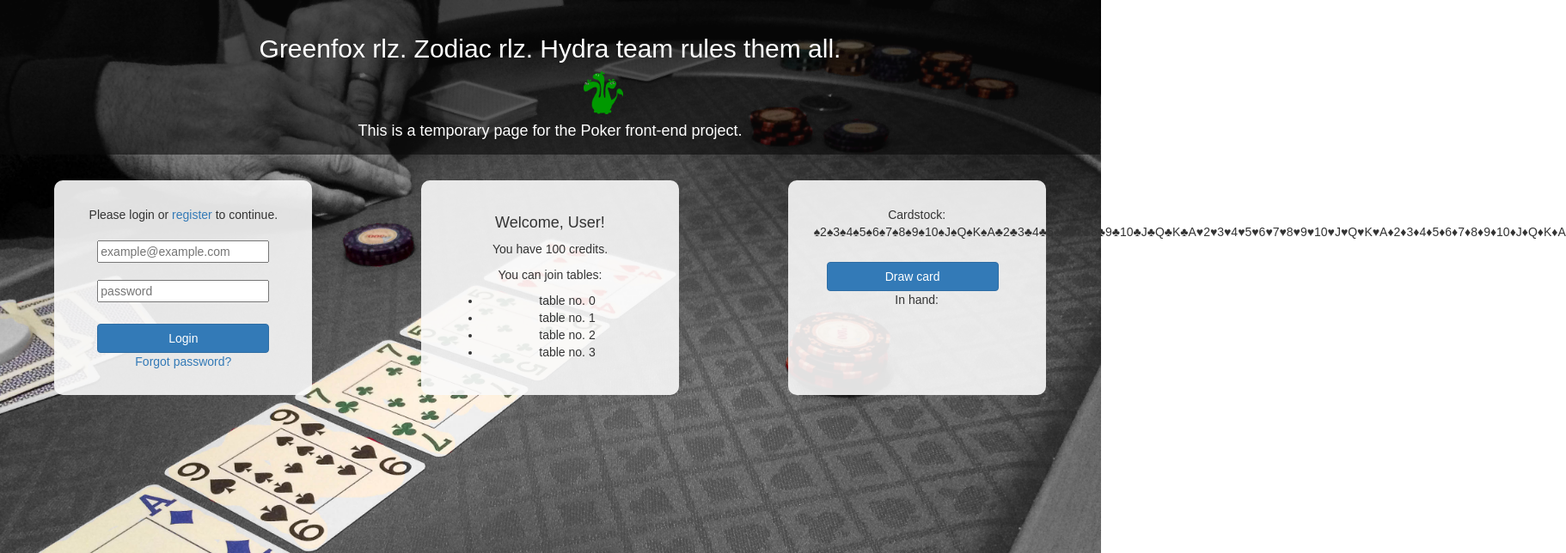
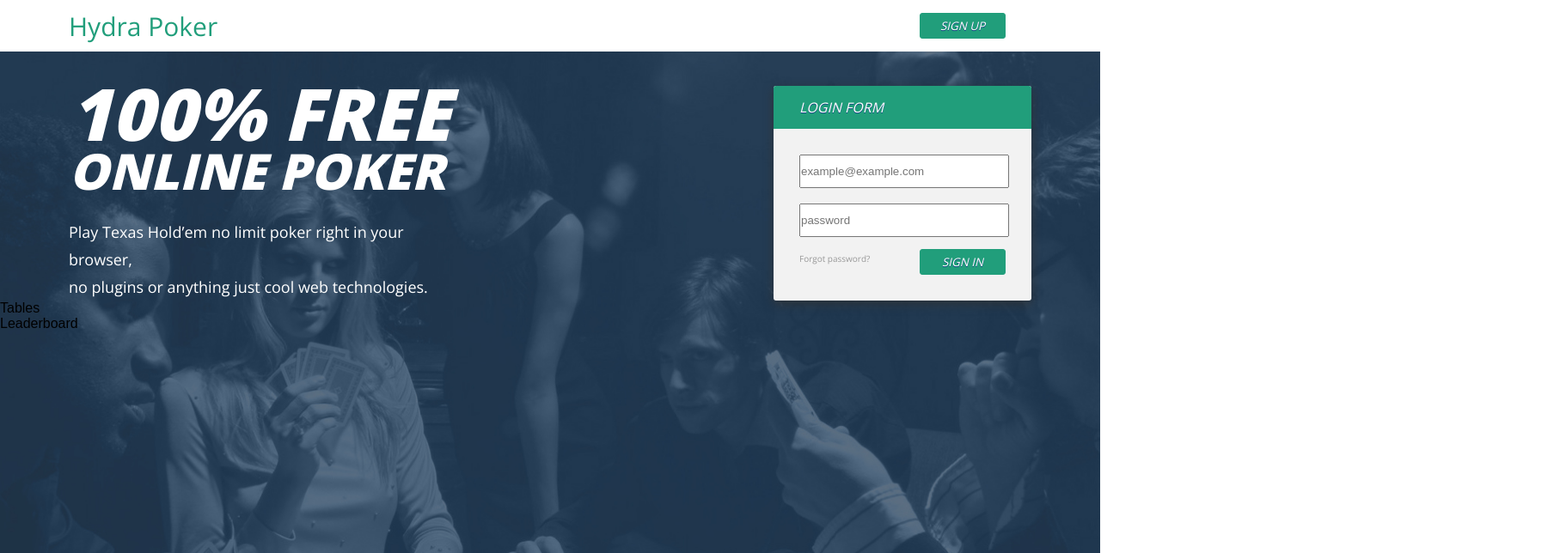
Before and after one commit to green-fox-academy/zodiac-hydra, a React (Create React App) app: page / in a window 1280 px wide. Shown: the top 644 px of the page at 86% size, 1822 px wide, since content can reach past the window. Built offline with nearby package versions, Linux system fonts and the light colour scheme.

Commit message:
Layout1 created

```diff
--- a/public/index.html
+++ b/public/index.html
@@ -9,8 +9,9 @@
       homescreen on Android. See https://developers.google.com/web/fundamentals/engage-and-retain/web-app-manifest/
     -->
     <link rel="manifest" href="%PUBLIC_URL%/manifest.json">
-    <link rel="shortcut icon" href="">
-    <link rel="stylesheet" href="https://maxcdn.bootstrapcdn.com/bootstrap/3.3.7/css/bootstrap.min.css" integrity="sha384-BVYiiSIFeK1dGmJRAkycuHAHRg32OmUcww7on3RYdg4Va+PmSTsz/K68vbdEjh4u" crossorigin="anonymous">
+    <link rel="shortcut icon" href="%PUBLIC_URL%/favicon.ico">
+    <!-- <link rel="stylesheet" href="https://maxcdn.bootstrapcdn.com/bootstrap/3.3.7/css/bootstrap.min.css" integrity="sha384-BVYiiSIFeK1dGmJRAkycuHAHRg32OmUcww7on3RYdg4Va+PmSTsz/K68vbdEjh4u" crossorigin="anonymous"> -->
+    <link href="https://fonts.googleapis.com/css?family=Open+Sans:300,400,600,700,800" rel="stylesheet">
     <!--
       Notice the use of %PUBLIC_URL% in the tags above.
       It will be replaced with the URL of the `public` folder during the build.
@@ -20,7 +21,7 @@
       work correctly both with client-side routing and a non-root public URL.
       Learn how to configure a non-root public URL by running `npm run build`.
     -->
-    <title>POKER App</title>
+    <title>Hydra Poker</title>
   </head>
   <body>
     <noscript>
--- a/src/App.css
+++ b/src/App.css
@@ -1,5 +1,15 @@
+* {
+  margin: 0;
+  padding: 0;
+}
+
+a {
+  color: inherit;
+  text-decoration: none;
+}
+
 body {
-  background-image: url("poker.jpeg");
+  background-image: url("landing_bgr.jpg");
   min-height: 500px;
   background-attachment: fixed;
   background-position: center;
@@ -7,72 +17,125 @@ body {
   background-size: cover;
 }
 
-.App {
-  text-align: center;
+button {
+  width: 100px;
+  height: 30px;
+  font-family: 'Open Sans', sans-serif;
+  font-style: oblique;
+  background-color: #219e7b;
+  color: white;
+  border-radius: 3px;
+  border: 1px solid #219e7b;
+  cursor: pointer;
+  text-decoration: none;
+  text-shadow: rgb(21, 70, 130) 0px 1px 0px;
 }
 
-.App-logo {
-  animation: App-logo-spin infinite 1s alternate;
-  height: 50px;
+/* HEADER PART */
+
+.App-header {
+  background-color: white;
+  display: flex;
+  align-items: center;
+  height: 60px;
+  color: #219e7b;
 }
 
-.App-header {
-  background-color: rgba(10,10,10,0.6);
-  height: 180px;
-  padding: 20px;
-  color: white;
+h1 {
+  font-family: 'Open Sans', sans-serif;
+  font-weight: 300;
+  font-style: normal;
+  font-size: 30px;
+  margin: 0 0 0 80px;
 }
 
-@keyframes App-logo-spin {
-  from {
-    margin-left: -10%;
-
-  }
-
-  to {
-    margin-left: 10%;
-  }
+.signupButton {
+  position: absolute;
+  right: 110px;
+  top: 15px;
 }
 
-.Container {
-  display: flex;
-  justify-content: space-around;
+/* Intro component */
+
+.introTitle, .introPar{
+  width: 450px;
+  margin-left: 80px;
+  margin-top: 30px;
 }
 
-.Login, .Welcome {
+.introTitle p {
+  font-family: 'Open Sans', sans-serif;
+  color: white;
+  font-weight: 800;
+  font-style: italic;
+  text-align: justify;
+}
+
+.introTitle1 {
+  font-size: 84px;
+  line-height: 84px;
+}
+
+.introTitle2 {
+  font-size: 58px;
+  line-height: 50px;
+}
+
+.introPar p {
+  font-family: 'Open Sans', sans-serif;
+  font-weight: 300;
+  color: white;
+  font-size: 18px;
+  line-height: 32px;
+}
+
+/* Login component */
+
+.Login {
+  position: absolute;
+  top: 70px;
+  right: 50px;
   width: 300px;
   height: 250px;
   margin: 30px;
-  padding: 30px;
-  background-color: rgba(250,250,250,0.9);
-  border-radius: 10px;
+  background-color: #f2f2f2;
+  border-radius: 3px;
+  display: flex;
+  flex-direction: column;
+  box-shadow: 0px 4px 12px 0px rgba(50, 50, 50, 0.75);
+}
+
+.loginTitle {
+  font-family: 'Open Sans', sans-serif;
+  font-style: oblique;
+  background-color: #219e7b;
+  color: white;
+  width: 270px;
+  height: 50px;
+  padding-left: 30px;
+  display: flex;
+  align-items: center;
+  margin-bottom: 30px;
+  border-top-left-radius: 3px;
+  border-top-right-radius: 3px;
+  text-shadow: rgb(21, 70, 130) 0px 1px 0px;
 }
 
 input {
-  width: 200px;
-  margin: 10px;
+  width: 240px;
+  height: 35px;
+  margin-left: 30px;
 }
 
-button {
-  width: 200px;
-  margin: 15px;
+.loginFooter p {
+  font-family: 'Open Sans', sans-serif;
+  font-size: 10px;
+  color: #999999;
+  margin-left: 30px;
 }
 
-.Table {
-  display: flex;
-  flex-direction: column;
-  width: 300px;
-  height: 250px;
-  margin: 30px;
-  padding: 30px;
-  background-color: rgba(250,250,250,0.9);
-  border-radius: 10px;
+.loginButton {
+  position: absolute;
+  right: 30px;
+  bottom: 30px;
 }
-
-.Cardstock p p, .Hand p p {
-  width: 250px;
-}
-
-/*.invisible {
-  display: none;
-}*/
--- a/src/App.js
+++ b/src/App.js
@@ -1,32 +1,29 @@
 import React, { Component } from 'react';
-import logo from './hydra.png';
 import { Login } from "./components/Login";
-import { Welcome } from "./components/Welcome";
-import { Table } from "./components/Table";
+import { Intro } from "./components/Intro";
+import { Tables } from "./components/Tables";
+import { Leaderboard } from "./components/Leaderboard";
 
 import './App.css';
 
 class App extends Component {
 
   render() {
-    let user = {
-      name: "User",
-      credit: 100,
-      tables: [0, 1, 2, 3]
-    };
-    let loggedIn = false;
-
     return (
       <div className="App">
         <div className="App-header">
-          <h2>Greenfox rlz. Zodiac rlz. Hydra team rules them all.</h2>
-          <img src={logo} className="App-logo" alt="logo" />
-          <h4>This is a temporary page for the Poker front-end project.</h4>
+          <h1>Hydra Poker</h1>
+          <button className="signupButton">SIGN UP</button>
         </div>
-        <div className="Container">
-          <Login loggedIn={loggedIn}/>
-          <Welcome user={user}/>
-          <Table/>
+        <div className="Page-content">
+          <div>
+            <Intro/>
+            <Login/>
+          </div>
+          <div>
+            <Tables/>
+            <Leaderboard/>
+          </div>
         </div>
       </div>
     );
--- /dev/null
+++ b/src/components/Intro.js
@@ -0,0 +1,20 @@
+import React from "react";
+
+export class Intro extends React.Component {
+
+  render() {
+    return (
+      <div>
+        <div className="introTitle">
+          <p className="introTitle1">100% FREE</p>
+          <p className="introTitle2">ONLINE POKER</p>
+        </div>
+        <div className="introPar">
+          <p> Play Texas Hold’em no limit poker right in your browser,</p>
+          <p> no plugins or anything just cool web technologies.</p>
+        </div>
+
+      </div>
+    );
+  }
+}
--- /dev/null
+++ b/src/components/Leaderboard.js
@@ -0,0 +1,12 @@
+import React from "react";
+
+export class Leaderboard extends React.Component {
+
+  render() {
+    return (
+      <div>
+        <p> Leaderboard </p>
+      </div>
+    );
+  }
+}
--- a/src/components/Login.js
+++ b/src/components/Login.js
@@ -2,11 +2,6 @@ import React from "react";
 const ajax = require('./Ajax.js');
 
 export class Login extends React.Component {
-
-  constructor(props) {
-    super();
-    this.loggedIn = props.loggedIn;
-  }
 
   onLogin(e) {
     e.preventDefault();
@@ -25,22 +20,16 @@ export class Login extends React.Component {
   }
 
   render() {
-    if (this.loggedIn === false) {
-      return (
-        <form onSubmit={this.onLogin.bind(this)} className="Login">
-        <p>Please login or <a href="http://www.index.hu">register</a> to continue. </p>
+    return (
+      <form onSubmit={this.onLogin.bind(this)} className="Login">
+        <p className="loginTitle">LOGIN FORM</p>
         <input ref='loginEmail' type="email" className="text" placeholder="example@example.com" required/><br/>
         <input ref='loginPassword' type="password" className="password" placeholder="password" required/><br/>
-        <button className="btn btn-primary">Login</button>
-        <p><a href="http://www.index.hu">Forgot password?</a></p>
-        </form>
-      );
-    } else {
-      return (
-        <div className="Login">
-          <p>You are now logged in with the following e-mail address: </p>
+        <div className="loginFooter">
+          <p><a href="http://www.index.hu/">Forgot password?</a></p>
+          <button className="loginButton">SIGN IN</button>
         </div>
-      );
-    }
+      </form>
+    );
   }
 }
--- /dev/null
+++ b/src/components/Tables.js
@@ -0,0 +1,12 @@
+import React from "react";
+
+export class Tables extends React.Component {
+
+  render() {
+    return (
+      <div>
+        <p> Tables </p>
+      </div>
+    );
+  }
+}
```
Also changed, not shown: src/landing_bgr.jpg (added).
